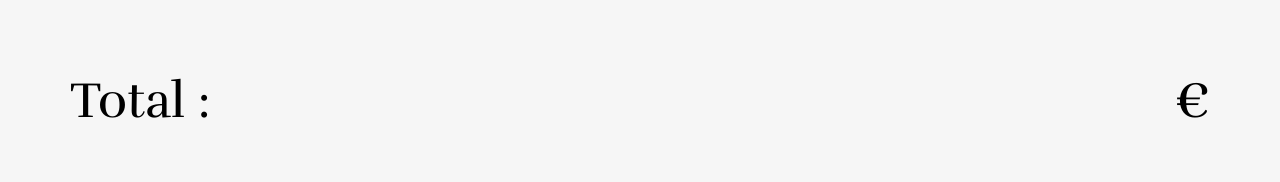
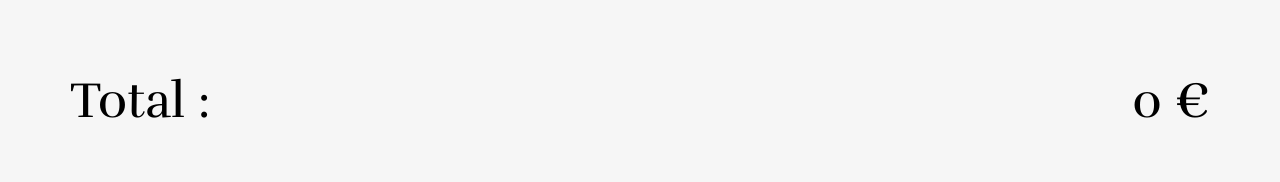
Before and after one commit to Morgane-Compa/house-of-tea, a React (Create React App) app: page /cart in a window 1280 px wide. Shown: the part 1588-1770 px from the top of the page. Built offline with nearby package versions, Linux system fonts and the light colour scheme.

Commit message:
ajout de la fonction getTotalCartPrice et appel de cette dernière

```diff
--- a/src/contextes/CartContext.tsx
+++ b/src/contextes/CartContext.tsx
@@ -27,6 +27,7 @@ cartProducts: ICartProduct[];
     removeOneById: (productId: string) => void;
     removeAll: () => void;
     GetTotalProduct: () => number;
+    getTotalCartPrice: () => number
 };
 
 // On créer un Panier vide par defaut
@@ -37,7 +38,8 @@ const defaultCart: ICart = {
     removeOneById: () => { },
     removeAll: () => { },
     // ici on va retourner un chiffre par defaut, ici on met 0 par defaut car quand le panier est vide il y a 0 produits
-    GetTotalProduct: () => 0
+    GetTotalProduct: () => 0,
+    getTotalCartPrice: () => 0
 }
 
 const CartContext = createContext<ICart>(defaultCart)
@@ -94,6 +96,13 @@ const CartProvider = (props: CartProviderProps) => {
         return cardProducts.reduce((total, cartProduct) => total + cartProduct.quantity, 0);
     };
 
+    // Ma fonction pour retourner le prix total de mon panier
+    const getTotalCartPrice = () => {
+        return cardProducts.reduce((totalPrice, cartProduct) => {
+            return totalPrice + cartProduct.product.price * cartProduct.quantity;
+        }, 0);
+    };
+
 
     // Je définit mon panier
     const cart: ICart = {
@@ -103,6 +112,7 @@ const CartProvider = (props: CartProviderProps) => {
         removeOneById,
         removeAll,
         GetTotalProduct,
+        getTotalCartPrice,
     }
     return <CartContext.Provider value={cart}>{children}</CartContext.Provider>
 }
--- a/src/pages/CartPage/CartPage.tsx
+++ b/src/pages/CartPage/CartPage.tsx
@@ -3,7 +3,7 @@ import style from './CartPage.module.scss'
 import { useCartContext } from 'contextes/CartContext'
 
 const CartPage = () => {
-    const { cartProducts, removeAll, GetTotalProduct } = useCartContext();
+    const { cartProducts, removeAll, GetTotalProduct, getTotalCartPrice} = useCartContext();
     console.log(cartProducts);
     return (
         <main>
@@ -20,7 +20,7 @@ const CartPage = () => {
             </div>
             <div className={style.lastSection}>
                 <p>Total : </p>
-                <p> €</p>
+                <p>{getTotalCartPrice()} €</p>
             </div>
         </main>
 
```
